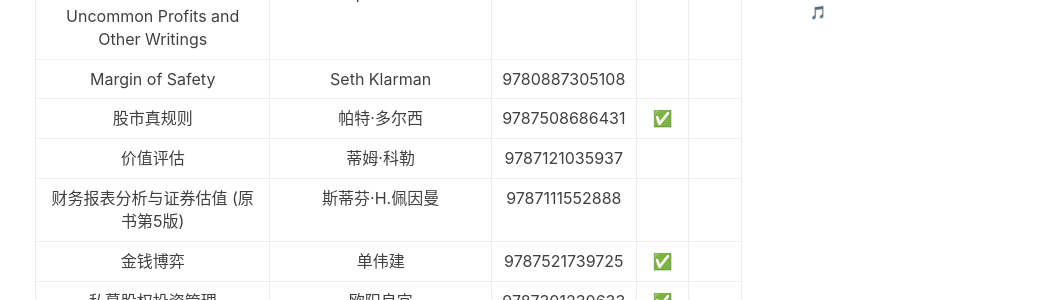
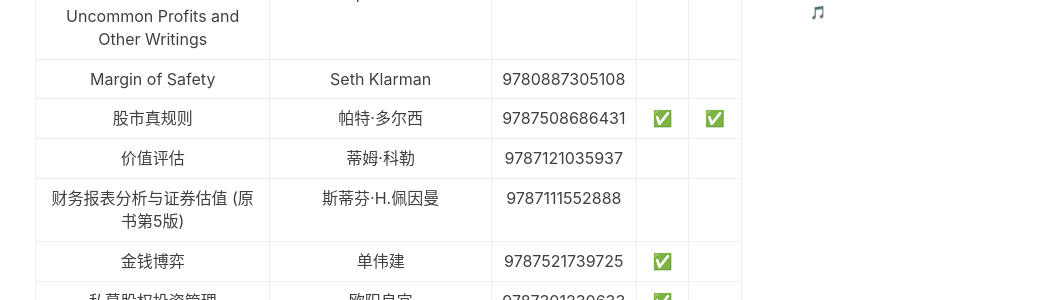
Before and after one commit to IosefLilianovichDros/IosefLilianovichDros.github.io, a Jekyll site: the page built from _posts/2016-01-01-bookandgame-2016.md, in a window 1280 px wide and 900 px high, scrolled down 15045 px. Shown: the part 152-452 px from the top of the window, without its empty margins (230-1280 px from the left). Built offline with Jekyll 4.4.1, drawn with Linux system fonts in a browser that asks for light colours; nearby versions of some CDN libraries; comment, search, counter and statistics services are not loaded; some of the changed text lies outside the part shown.

```diff
--- a/_posts/2016-01-01-bookandgame-2016.md
+++ b/_posts/2016-01-01-bookandgame-2016.md
@@ -364,7 +364,7 @@ tags:
 | Security Analysis | Benjamin Graham | 9780071592536 |  |  |
 | Common Stocks and Uncommon Profits and Other Writings | Philip A. Fisher | 9780471445500 |  |  |
 | Margin of Safety | Seth Klarman | 9780887305108 |  |  |
-| 股市真规则 | 帕特·多尔西 | 9787508686431 | ✅ |  |
+| 股市真规则 | 帕特·多尔西 | 9787508686431 | ✅ | ✅ |
 | 价值评估 | 蒂姆·科勒 | 9787121035937 |  |  |
 | 财务报表分析与证券估值 (原书第5版) | 斯蒂芬·H.佩因曼 | 9787111552888 |  |  |
 | 金钱博弈 | 单伟建 | 9787521739725 | ✅ |  |
@@ -740,11 +741,11 @@ tags:
 | 猎捕 | 2015 | ✅ |
 | 大猫 | 2018 | ✅ |
 | 行星 | 2019 | ✅ |
-| 真相访谈 | 2012 |  |
+| 真相访谈 | 2012 | ✅ |
 | 幼童 | 2004 |  |
 | 第三极 | 2015 |  |
 | 大同 | 2015 | ✅ |
-| 蒙古草原，天气晴 | 2006 |  |
+| 蒙古草原，天气晴 | 2006 | ✅ |
 
 # 🎮
 
```
Also changed, not shown: other parts of _posts/2016-01-01-bookandgame-2016.md (+1 -0 lines).
